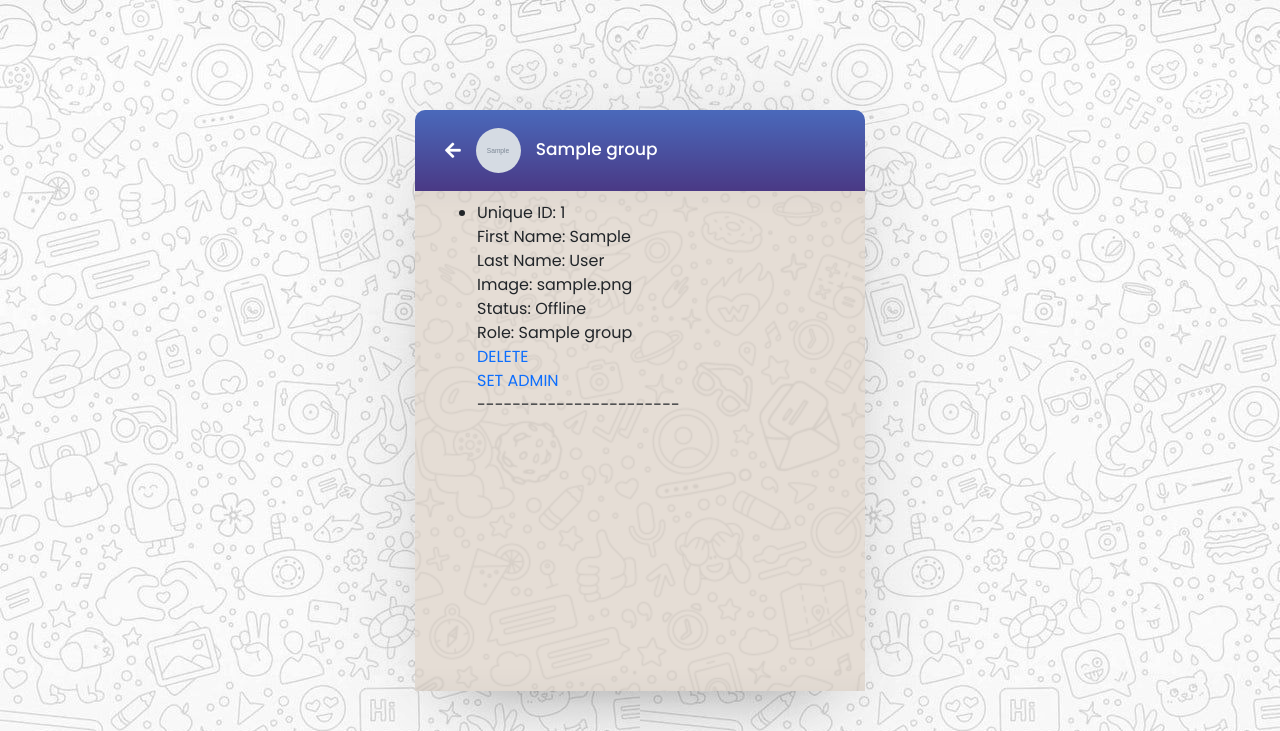
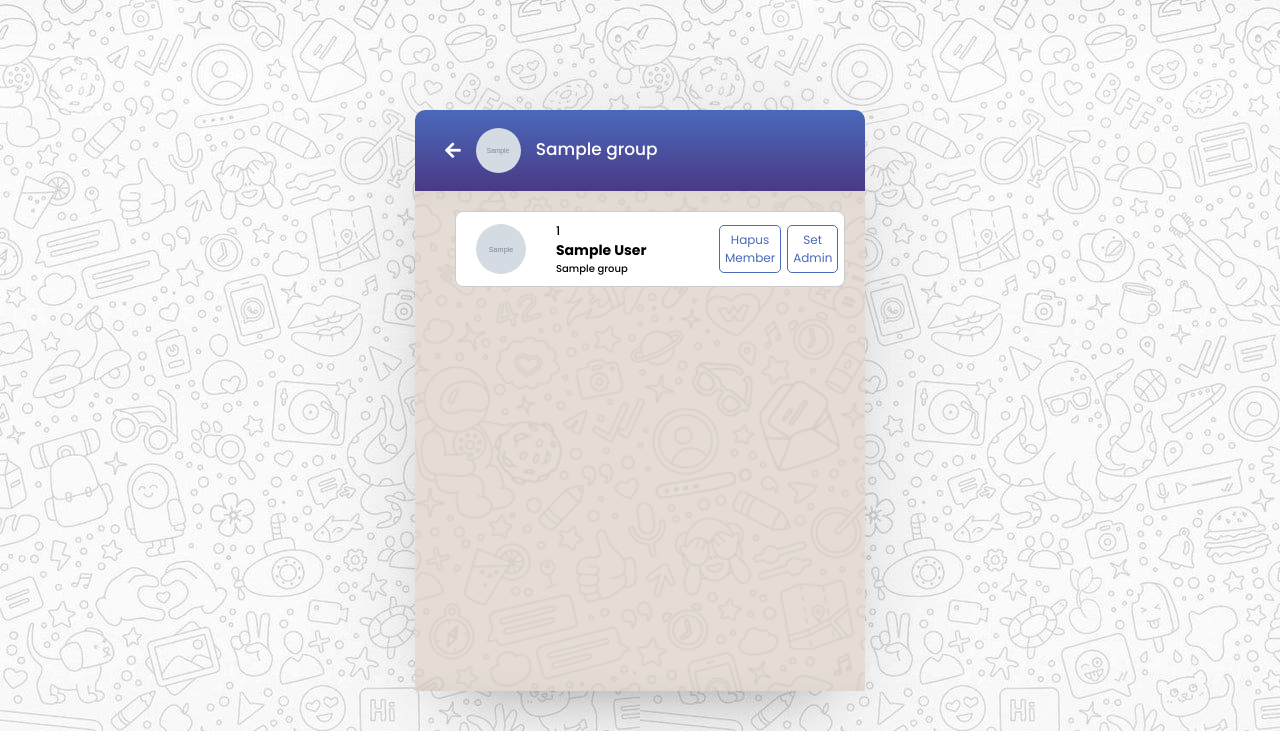
Before and after one commit to muhamadariefr/cakap, a PHP site: page /listMemberGroup.php?idGroup=1 in a window 1280 px wide. Shown: the top 731 px of the page. Run offline with PHP 8.4, Linux system fonts and the light colour scheme; the visitor is signed in with stand-in values (Sample User, id 1); tables that the repository leaves empty or names only in its code hold one stand-in row (values such as "Sample post"); grey boxes marked "Sample" are stand-in pictures.

Commit message:
styling list member

```diff
--- a/listMemberGroup.php
+++ b/listMemberGroup.php
@@ -66,33 +66,31 @@ if (!isset($_SESSION['unique_id'])) {
             </header>
 
             <div class="chat-box">
-                <ul>
-                    <?php
-                    foreach ($resultArray as $member) {
-                        ?>
-                        <li>
-                            <?php echo "Unique ID: " . $member['unique_id']; ?><br>
-                            <?php echo "First Name: " . $member['fname']; ?><br>
-                            <?php echo "Last Name: " . $member['lname']; ?><br>
-                            <?php echo "Image: " . $member['img']; ?><br>
-                            <?php echo "Status: " . $member['status']; ?><br>
-                            <?php echo "Role: " . $member['role']; ?><br>
-
+                <?php foreach ($resultArray as $member) { ?>
+                <div class="card">
+                    <div class="user-img-list">
+                        <img src="php/images/<?php echo $member['img']; ?>" alt="">
+                    </div>
+                    <div class="details">
+                        <p style="font-size: 12px"><?php echo $member['unique_id']; ?></p>
+                        <p style="font-weight: bold"><?php echo $member['fname']; ?> <strong></strong>
+                            <?php echo $member['lname']; ?></p>
+                        <p style="font-size: 10px;"><?php echo $member['role']; ?></p>
+                    </div>
+                    <div class="actions">
                         <?php if ($rowUser["id_role"] == 1) { ?>
-                                <a
-                                    href="php/deleteMember.php?idMember=<?php echo $member['unique_id']; ?>&idGroup=<?php echo $_GET["idGroup"]; ?>">DELETE</a>
+                        <a href="php/deleteMember.php?idMember=<?php echo $member['unique_id']; ?>&idGroup=<?php echo $_GET["idGroup"]; ?>"
+                            class="action-link">Hapus Member</a>
                         <br>
                         <?php if ($member['role'] != 'Admin') { ?>
-                                    <a
-                                        href="php/setAdminGroup.php?idMember=<?php echo $member['unique_id']; ?>&idGroup=<?php echo $_GET["idGroup"]; ?>">SET
-                                        ADMIN</a>
+                        <a href="php/setAdminGroup.php?idMember=<?php echo $member['unique_id']; ?>&idGroup=<?php echo $_GET["idGroup"]; ?>"
+                            class="action-link">Set Admin</a>
                         <br>
                         <?php } ?>
                         <?php } ?>
-                            -----------------------
-                        </li>
+                    </div>
+                </div>
                 <?php } ?>
-                </ul>
             </div>
 
             <div>
--- a/style.css
+++ b/style.css
@@ -8,13 +8,66 @@
   font-family: "Poppins", sans-serif;
 }
 
-.sender-name{
+.card {
+  border: 1px solid #ccc;
+  border-radius: 8px;
+  margin: 10px;
+  padding: 10px;
+  display: flex;
+  flex-direction: row;
+  align-items: center;
+  width: 100%;
+  box-sizing: border-box;
+}
+
+.user-img-list img {
+  width: 50px;
+  height: 50px;
+  margin: 0 10px;
+}
+
+.card .details{
+  width: 180px;
+}
+.card .details p {
+  color: #000;
+  font-size: 14px;
+  margin: 0px;
+  padding: 0px 20px;
+}
+
+.actions {
+  width: 100px;
+  text-align: center;
+  display: flex;
+  align-items: center;
+}
+
+.action-link {
+  font-size: 12px;
+  color: #4a69bb;
+  text-decoration: none;
+  background-color: #fff;
+  border: #4a69bb 1px solid;
+  padding: 5px;
+  margin: 0px 3px;
+  border-radius: 5px;
+  transition: 0.3s;
+}
+
+.action-link:hover{
+  background-color: #4a69bb;
+  color: #fff;
+}
+
+.sender-name {
   font-size: 12px;
   color: #4a3985;
   font-weight: bold;
   text-align: right;
   padding: 10px 0px;
 }
+
 .loading-screen {
   display: flex;
   flex-direction: column;
@@ -299,14 +352,15 @@ footer {
   font-size: 15px;
   transition: 0.5s;
 }
+
 .create-group:hover {
   background: #4a69bb;
   color: #fff;
 }
 
 .contact {
-  background: linear-gradient(#4a69bb, #4a3985);
-  color: #fff;
+  background: #fff;
+  color: #4a69bb;
   outline: none;
   border: none;
   padding: 15px;
@@ -314,8 +368,14 @@ footer {
   border-radius: 5px;
   font-size: 15px;
   margin: 0px 5px;
+  border: #4a69bb 1px solid;
+  transition: 0.5s;
 }
 
+.contact:hover {
+  background: #4a69bb;
+  color: #fff;
+}
 .lgrup {
   background: none;
   color: #4a69bb;
@@ -328,6 +388,7 @@ footer {
   margin: 0px 5px;
   transition: 0.5s;
 }
+
 .lgrup:hover {
   background: #4a69bb;
   color: #fff;
@@ -345,9 +406,10 @@ footer {
   transition: 0.3s;
 }
 
-.add-member:hover{
+.add-member:hover {
   color: #797979;
 }
+
 .users header .logout {
   display: block;
   background: linear-gradient(#4a69bb, #4a3985);
```
Also changed, not shown: chatGroup.php (+5 -8 lines). Lines whose indentation alone changed are shown as unchanged.
